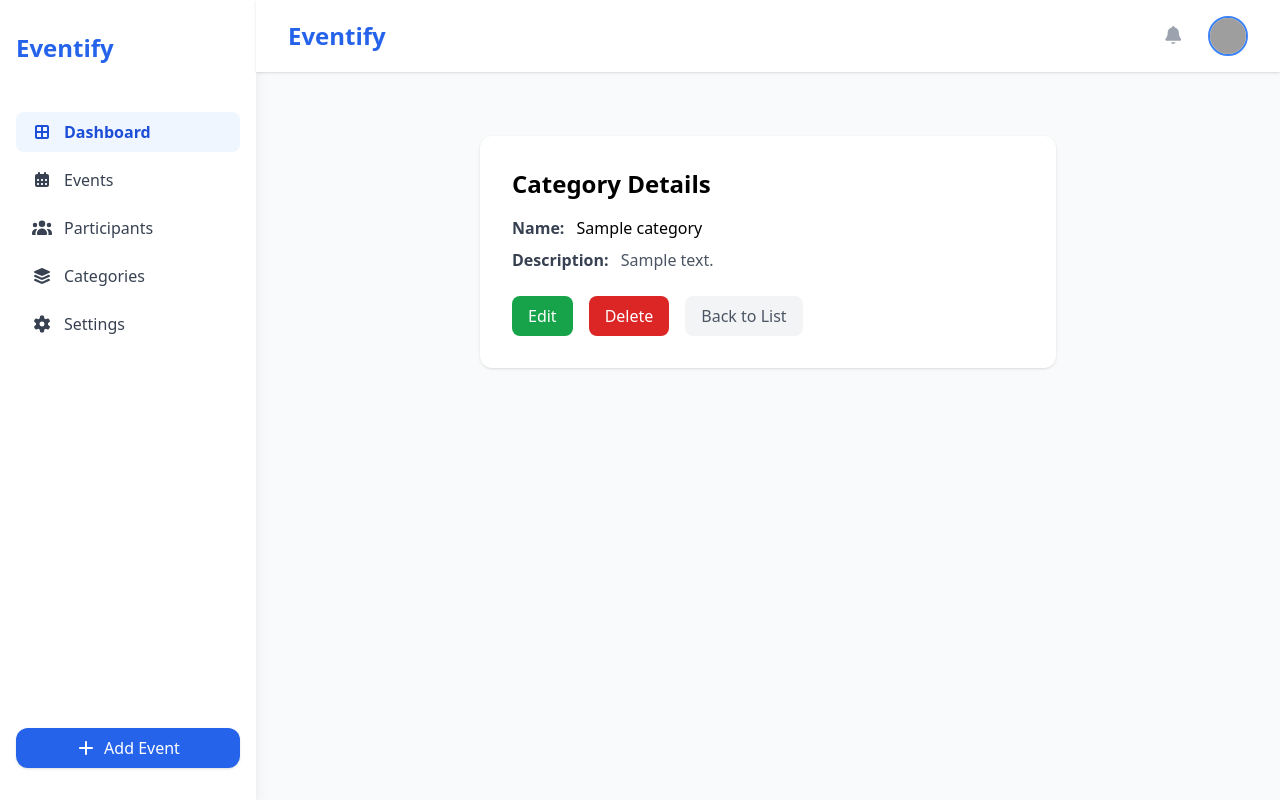
After one commit to CodeMonkMI/phitro-event-managment-system, a Django app: page /categories/00000000-0000-0000-0000-000000000001/ in a window 1280 px wide. The commit adds this page. Run offline with Django 5.2, Linux system fonts and the light colour scheme; tables that the repository leaves empty hold one stand-in row (values such as "Sample post"); some libraries are stand-ins or nearby versions; grey boxes are pictures that could not be loaded.

Commit message:
add single category pages

```diff
--- a/categories/templates/index.html
+++ b/categories/templates/index.html
@@ -26,7 +26,8 @@
             <td class="px-6 py-4 whitespace-nowrap text-base font-medium text-gray-800">{{ category.name }}</td>
             <td class="px-6 py-4 whitespace-nowrap text-sm text-gray-600">{{ category.description }}</td>
             <td class="px-6 py-4 whitespace-nowrap text-sm flex">
-              <a href="{% url 'category_update' category.id %}" class="text-blue-500 hover:underline mr-3">Edit</a>
+              <a href="{% url 'category_view' category.id %}" class="text-blue-500 hover:underline mr-3">View</a>
+              <a href="{% url 'category_update' category.id %}" class="text-green-500 hover:underline mr-3">Edit</a>
               <form action="{% url 'category_delete' category.id %}" method="post">
                 {% csrf_token %}
                 <button type="submit" class="text-red-500 hover:underline">Delete</button>
--- /dev/null
+++ b/categories/templates/single_category.html
@@ -0,0 +1,29 @@
+{% extends 'base.html' %}
+
+{% block title %}
+  Dashboard | Event Management
+{% endblock %}
+
+{% block content %}
+  <div class="max-w-xl mx-auto bg-white rounded-xl shadow p-8 mt-8">
+    <h1 class="text-2xl font-bold mb-4">Category Details</h1>
+    <div class="mb-6">
+      <div class="mb-2">
+        <span class="font-semibold text-gray-700">Name:</span>
+        <span class="ml-2">{{ category.name }}</span>
+      </div>
+      <div>
+        <span class="font-semibold text-gray-700">Description:</span>
+        <span class="ml-2 text-gray-600">{{ category.description }}</span>
+      </div>
+    </div>
+    <div class="flex gap-4">
+      <a href="{% url 'category_update' category.id %}" class="bg-green-600 text-white px-4 py-2 rounded-lg hover:bg-green-700">Edit</a>
+      <form action="{% url 'category_delete' category.id %}" method="post">
+        {% csrf_token %}
+        <button type="submit" class="bg-red-600 text-white px-4 py-2 rounded-lg hover:bg-red-700">Delete</button>
+      </form>
+      <a href="{% url 'category_index' %}" class="px-4 py-2 rounded-lg text-gray-600 bg-gray-100">Back to List</a>
+    </div>
+  </div>
+{% endblock %}
--- a/categories/views.py
+++ b/categories/views.py
@@ -35,9 +35,9 @@ def single(request: HttpRequest, id):
         category = Category.objects.get(pk=id)
 
         context = {"category": category}
-        return render(request, "single.html", context)
+        return render(request, "single_category.html", context)
     except Category.DoesNotExist:
-        return render(request, "single.html")
+        return render(request, "single_category.html")
 
 
 def update(request, id):
```
